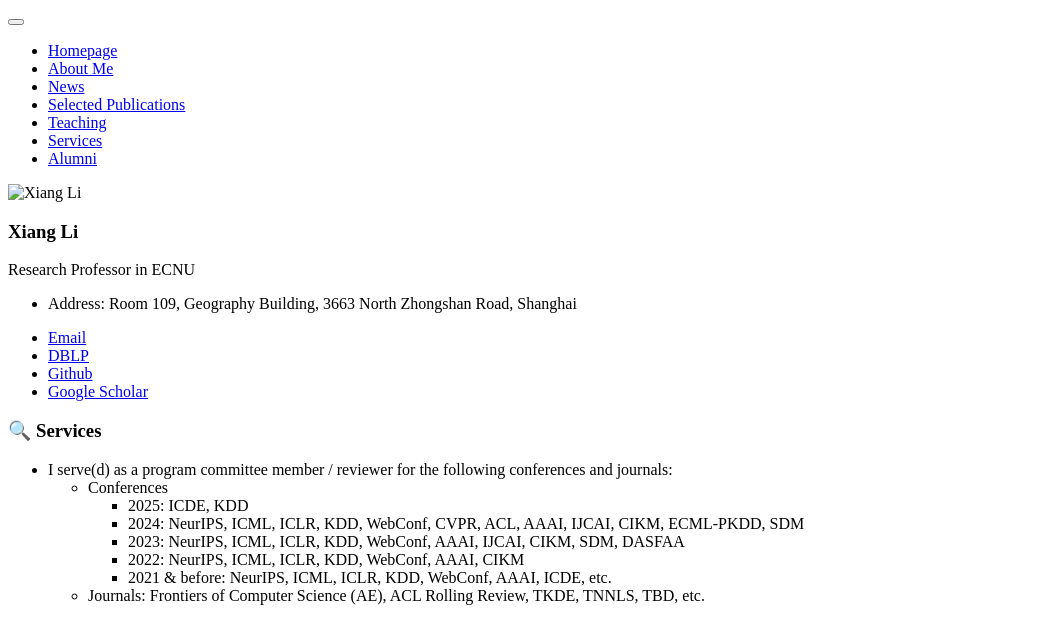
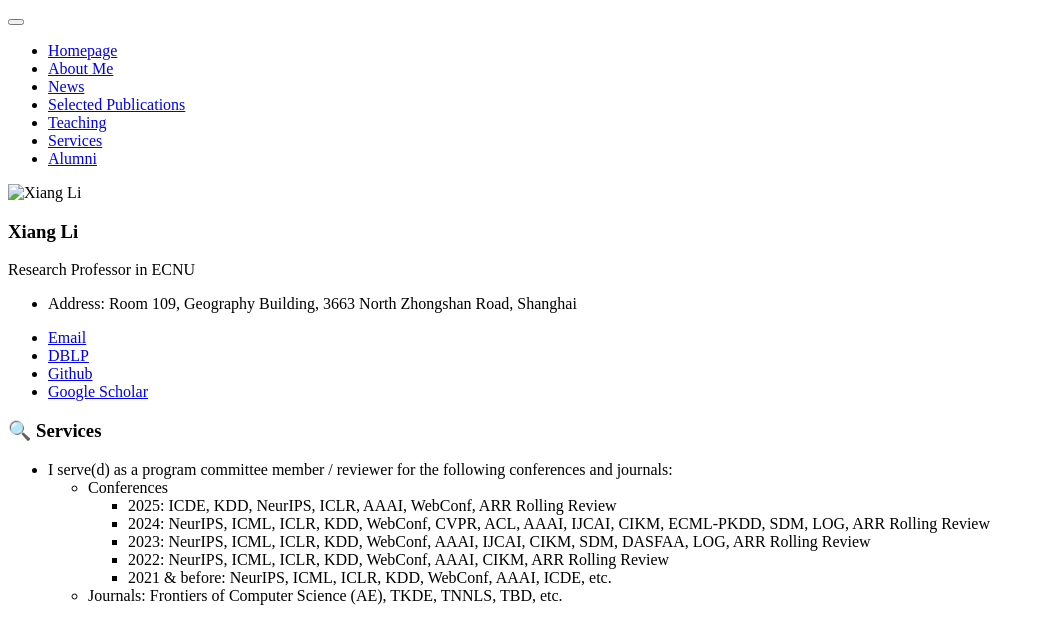
Before and after one commit to lixiang3776/lixiang3776.github.io, a Jekyll site: the page built from _pages/includes/services.md, in a window 1280 px wide. Shown: the top 644 px of the page, without its empty margins (0-1044 px from the left). Built offline with Jekyll 4.4.1, drawn with Linux system fonts in a browser that asks for light colours; our own code applies the rules of GitHub Pages for plain Markdown files.

Commit message:
Update services.md

```diff
--- a/_pages/includes/services.md
+++ b/_pages/includes/services.md
@@ -1,9 +1,9 @@
 # 🔍 Services
 - I serve(d) as a program committee member / reviewer for the following conferences and journals:
   - Conferences
-    - 2025: ICDE, KDD
-    - 2024: NeurIPS, ICML, ICLR, KDD, WebConf, CVPR, ACL, AAAI, IJCAI, CIKM, ECML-PKDD, SDM
-    - 2023: NeurIPS, ICML, ICLR, KDD, WebConf, AAAI, IJCAI, CIKM, SDM, DASFAA
-    - 2022: NeurIPS, ICML, ICLR, KDD, WebConf, AAAI, CIKM
+    - 2025: ICDE, KDD, NeurIPS, ICLR, AAAI, WebConf, ARR Rolling Review
+    - 2024: NeurIPS, ICML, ICLR, KDD, WebConf, CVPR, ACL, AAAI, IJCAI, CIKM, ECML-PKDD, SDM, LOG, ARR Rolling Review
+    - 2023: NeurIPS, ICML, ICLR, KDD, WebConf, AAAI, IJCAI, CIKM, SDM, DASFAA, LOG, ARR Rolling Review
+    - 2022: NeurIPS, ICML, ICLR, KDD, WebConf, AAAI, CIKM, ARR Rolling Review
     - 2021 & before: NeurIPS, ICML, ICLR, KDD, WebConf, AAAI, ICDE, etc.
-  - Journals: Frontiers of Computer Science (AE), ACL Rolling Review, TKDE, TNNLS, TBD, etc.
+  - Journals: Frontiers of Computer Science (AE), TKDE, TNNLS, TBD, etc.
```
